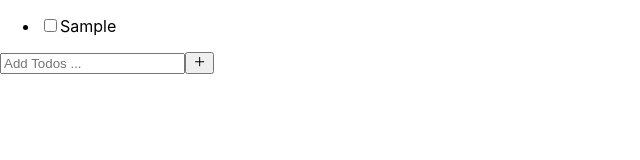
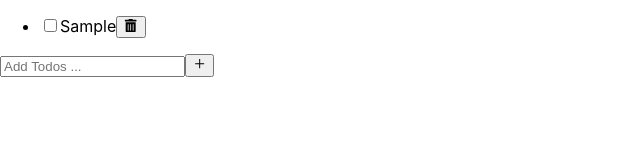
Before and after one commit to jelly12paw/To-Do-List, a React (Create React App) app in the folder todos/: page / in a window 1280 px wide. Both pictures are taken after typing "Sample" into the empty fields and a click on the button 199 px from the left and 27 px from the top of the page. Shown: the top 160 px of the page, without its empty margins (0-640 px from the left). Built offline with nearby package versions, Linux system fonts and the light colour scheme.

Commit message:
chore: Todo delete 기능 생성

```diff
--- a/todos/src/components/Todo/Todo.jsx
+++ b/todos/src/components/Todo/Todo.jsx
@@ -1,6 +1,7 @@
 import React from 'react';
+import {FaTrashAlt} from 'react-icons/fa';
 
-export default function Todo({todo, onUpdate}) {
+export default function Todo({todo, onUpdate, onDelete}) {
     const {text, status} = todo;
     const handleChange = (e) => {
         // 체크박스가 선택되면 상태값은 done
@@ -8,10 +9,12 @@ export default function Todo({todo, onUpdate}) {
         // todo의 status값을 변경
         onUpdate({...todo, status})
     };
+    const handleDelete = () => onDelete(todo);
     return (
         <li>
             <input type="checkbox" id="statuscheck" checked={status === 'done'} onChange={handleChange} />
             <label htmlFor="statuscheck">{text}</label>
+            <button onClick={handleDelete}><FaTrashAlt/></button>
         </li>
     );
 }
--- a/todos/src/components/TodoList/TodoList.jsx
+++ b/todos/src/components/TodoList/TodoList.jsx
@@ -10,11 +10,13 @@ export default function TodoList() {
     };
     // status값이 변경된 id의 값을 찾아 status값을 변경
     const handleUpdate = (updated) => setTodos(todos.map((t) => (t.id === updated.id ? updated : t)));
+    // todo값 삭제
+    const handleDelete = (deleted) => setTodos(todos.filter((t) => (t.id !== deleted.id)))
     return (
         <section>
             <ul>
                 {todos.map((item) => (
-                    <Todo key={item.id} todo={item} onUpdate={handleUpdate} />
+                    <Todo key={item.id} todo={item} onUpdate={handleUpdate} onDelete={handleDelete}/>
                 ))}
             </ul>
             <Adds onAdd={handleAdd}/>
```
